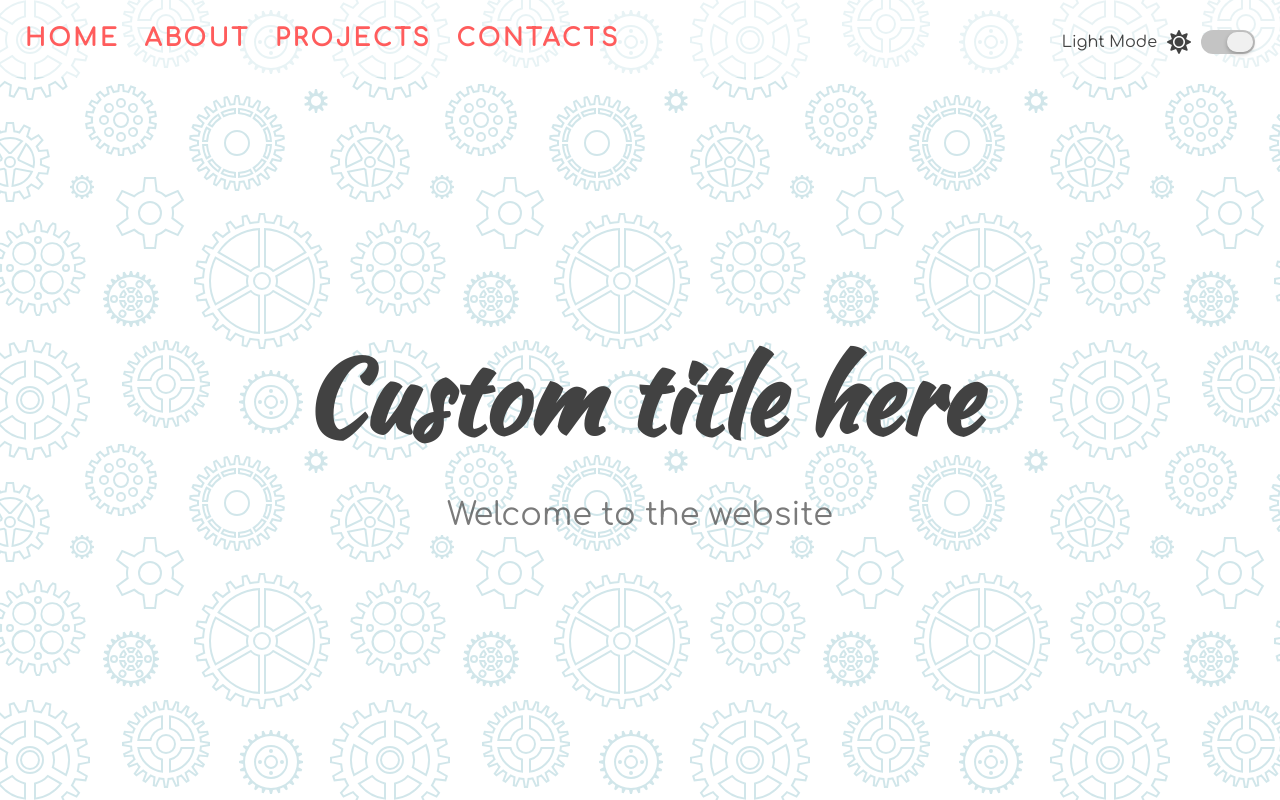
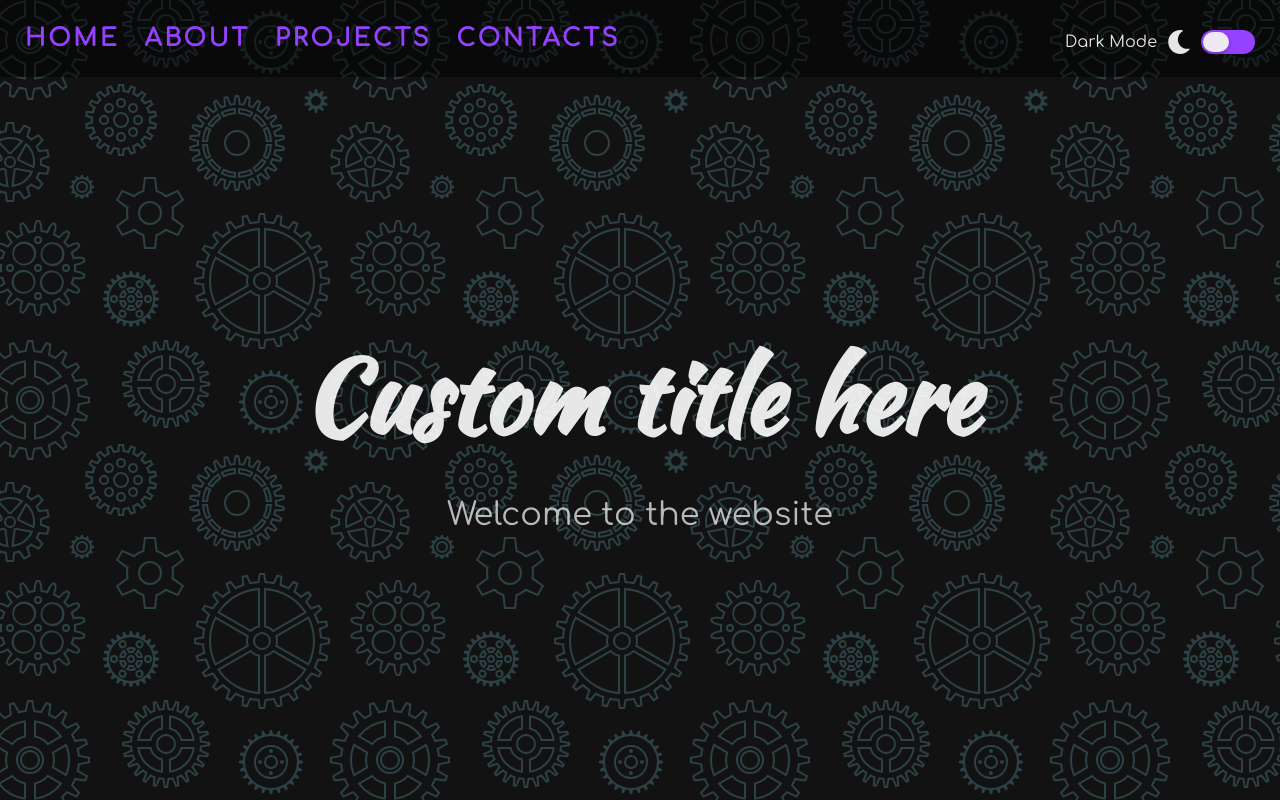
Before and after one commit to vibin-230/darkmode-lightmode, a React (Create React App) app: page / in a window 1280 px wide. Shown: the top 800 px of the page. Built offline with nearby package versions, Linux system fonts and the light colour scheme.

Commit message:
changed toggle to theme name

```diff
--- a/src/App.js
+++ b/src/App.js
@@ -8,15 +8,20 @@ import { Contacts } from "./contacts/Contacts";
 import { FaSun, FaMoon } from "react-icons/fa";
 
 function App() {
-  const [selected, setSelected] = useState(true);
+  console.log(localStorage.getItem("theme"));
+  const [selected, setSelected] = useState(localStorage.getItem("theme"));
   const toggleSelected = (event) => {
-    setSelected(!selected);
+    if (selected === "light") setSelected("dark");
+    else setSelected("light");
   };
+
   useEffect(() => {
-    if (selected) {
+    if (selected === "dark") {
       document.documentElement.setAttribute("data-theme", "light");
+      localStorage.setItem("theme", "light");
     } else {
       document.documentElement.setAttribute("data-theme", "dark");
+      localStorage.setItem("theme", "dark");
     }
   }, [selected]);
   return (
@@ -25,16 +30,24 @@ function App() {
       <div className="theme-switch-wrapper">
         <span id="toggle-icon">
           <span className="toggle-text">
-            {selected ? "Light Mode" : "Dark Mode"}
+            {selected === "dark" ? "Light Mode" : "Dark Mode"}
           </span>
-          {selected ? <FaSun size="1.5rem" /> : <FaMoon size="1.5rem" />}
+          {selected === "dark" ? (
+            <FaSun size="1.5rem" />
+          ) : (
+            <FaMoon size="1.5rem" />
+          )}
         </span>
         <div
-          className={`toggle-container ${selected ? "" : "disabled"}`}
+          className={`toggle-container ${
+            selected === "dark" ? "" : "disabled"
+          }`}
           onClick={toggleSelected}
         >
           <div
-            className={`dialog-button  ${selected ? "" : "disabled-button"}`}
+            className={`dialog-button  ${
+              selected === "dark" ? "" : "disabled-button"
+            }`}
           ></div>
         </div>
       </div>
--- a/src/index.js
+++ b/src/index.js
@@ -2,7 +2,6 @@ import React from "react";
 import ReactDOM from "react-dom";
 import "./index.css";
 import App from "./App";
-import "./fontAwesomeIcons";
 import reportWebVitals from "./reportWebVitals";
 
 ReactDOM.render(
```
